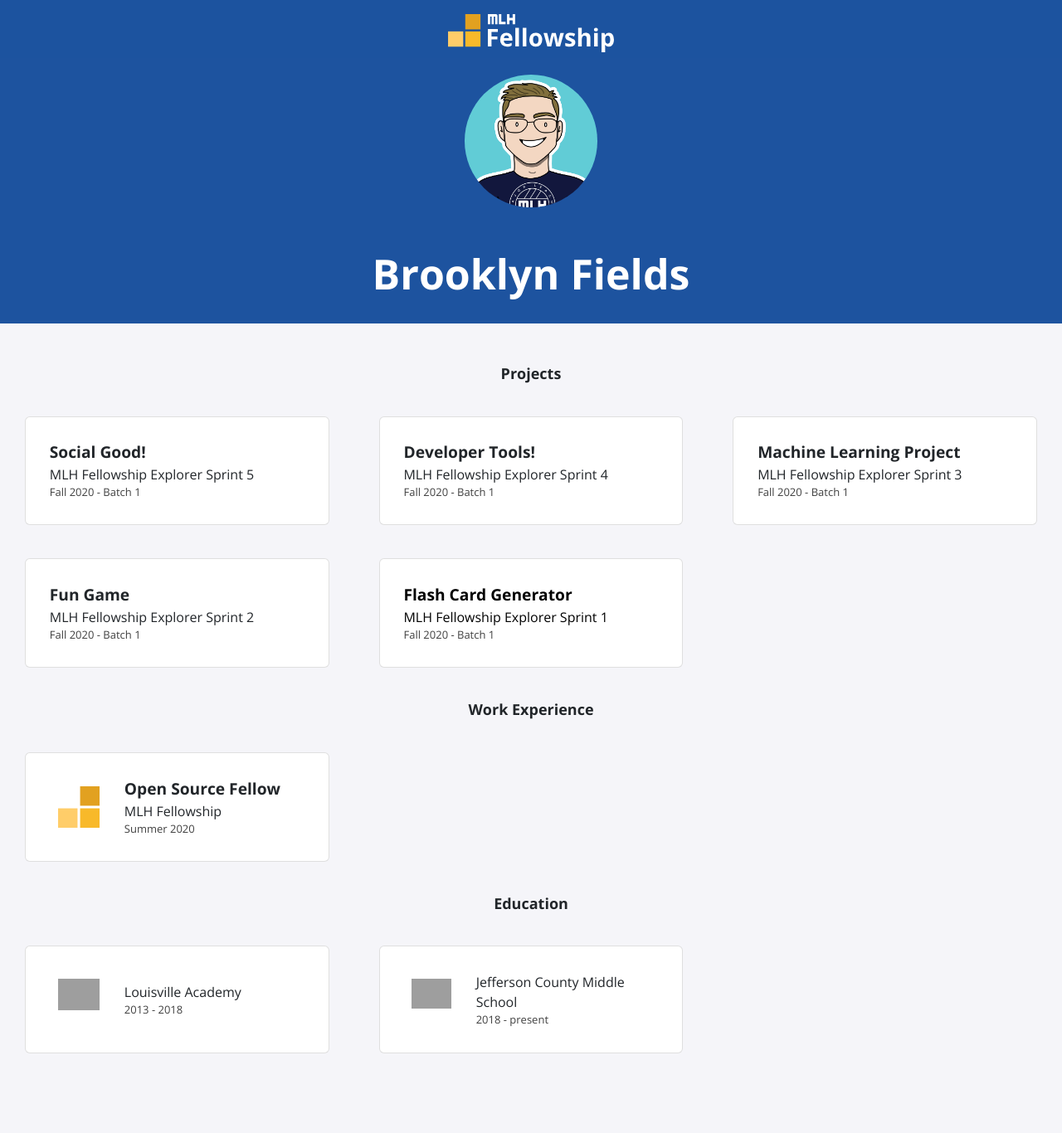
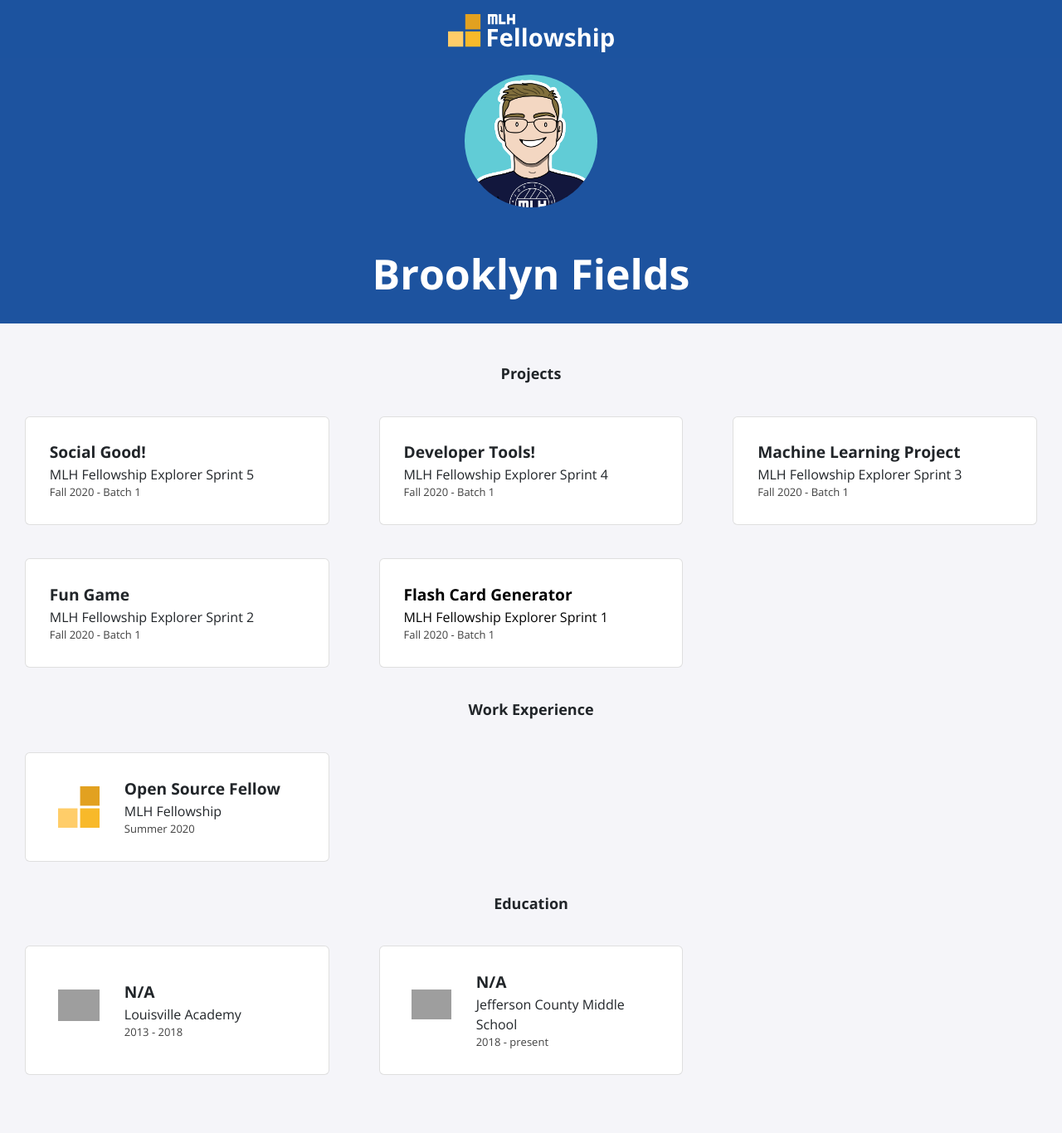
Before and after one commit to BrookTheBook/brookthebook.github.io, a Jekyll site: the page built from index.html, in a window 1280 px wide. Shown: the whole page at 83% size. Built offline with Jekyll 4.4.1, drawn with Linux system fonts in a browser that asks for light colours; nearby versions of some CDN libraries; before the commit the page ends 1340 px from its top, so only the background shows below that; grey boxes are pictures that could not be loaded.

```diff
--- a/_data/education.yml
+++ b/_data/education.yml
@@ -1,9 +1,9 @@
-- course:
+- course: N/A
   institute: Louisville Academy
   dates: 2013 - 2018
   logo: la.png
 
-- course:
+- course: N/A
   institute: Jefferson County Middle School
   dates: 2018 - present
   logo: jcms.png
```
